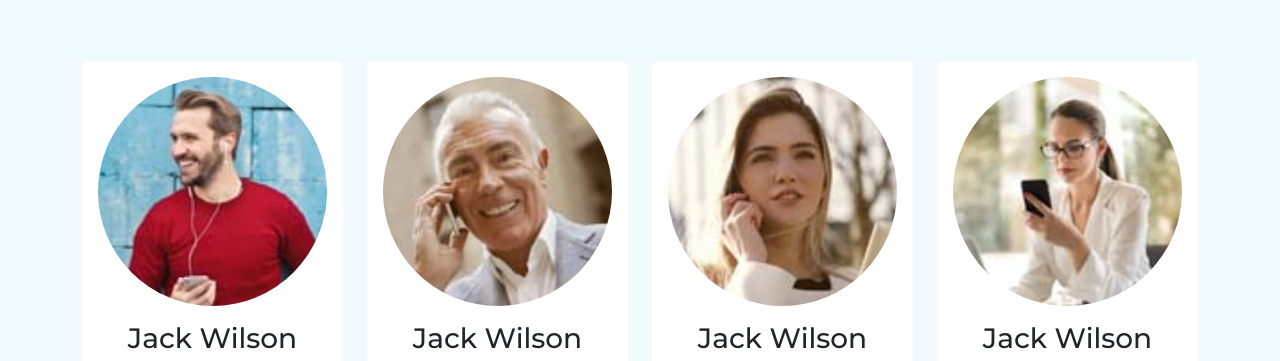
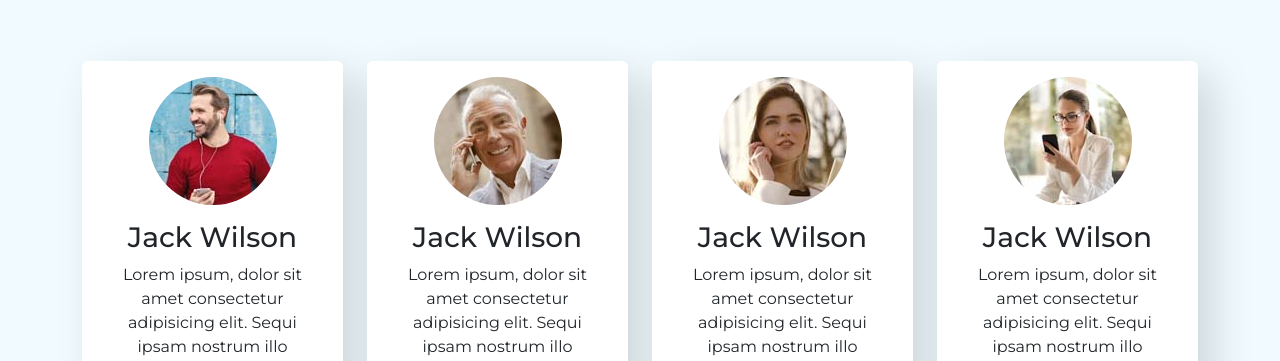
Before and after one commit to mdabir6789/bootstrap-5-project, a plain HTML site: page index.html in a window 1280 px wide. Shown: the part 3419-3780 px from the top of the page. Drawn offline with nearby package versions, Linux system fonts and the light colour scheme.

Commit message:
added images fix style

```diff
--- a/style.css
+++ b/style.css
@@ -1,49 +1,48 @@
-@import url('https://fonts.googleapis.com/css2?family=Montserrat:ital,wght@0,100;0,200;0,300;0,400;0,500;0,600;0,700;0,800;0,900;1,100;1,200;1,300;1,400;1,500;1,600;1,700;1,800;1,900&display=swap');
+@import url("https://fonts.googleapis.com/css2?family=Montserrat:ital,wght@0,100;0,200;0,300;0,400;0,500;0,600;0,700;0,800;0,900;1,100;1,200;1,300;1,400;1,500;1,600;1,700;1,800;1,900&display=swap");
 
-*{
+* {
   margin: 0px;
   padding: 0px;
 }
-body{
-    font-family: Montserrat , sans-serif;
+body {
+  font-family: Montserrat, sans-serif;
   background-color: #f1fbff;
 }
-.section-padding{
+.section-padding {
   padding: 100px 0px;
 }
-.navbar .navbar-brand{
+.navbar .navbar-brand {
   font-size: 25px;
   font-weight: bold;
   letter-spacing: 2px;
 }
-.navbar-nav .nav-item .nav-link{
+.navbar-nav .nav-item .nav-link {
   font-size: 15px;
   font-weight: 500;
   color: #000;
 }
-.carousel-item{
+.carousel-item {
   height: 100vh;
   min-height: 300px;
-
 }
-.carousel-caption{
+.carousel-caption {
   bottom: 220px;
   z-index: 2;
 }
-.carousel-caption h5{
+.carousel-caption h5 {
   font-size: 45px;
   text-transform: uppercase;
   letter-spacing: 2px;
   margin-top: 25px;
 }
-.carousel-caption p{
+.carousel-caption p {
   width: 60%;
   margin: auto;
   font-size: 18px;
   line-height: 1.9;
 }
-.carousel-inner::before{
-    content: '';
+.carousel-inner::before {
+  content: "";
   position: absolute;
   width: 100%;
   height: 100%;
@@ -52,16 +51,17 @@ body{
   background: rgba(0, 0, 0, 0.7);
   z-index: 1;
 }
-.w-100{
+.w-100 {
   height: 100vh;
 }
-.card i{
+.card i {
   font-size: 50px;
 }
-.card-body .card-title{
+.card-body .card-title {
   font-size: 28px;
 }
-.card-body .card-text{
+.card-body .card-text,
+.size-a {
   font-size: 20px;
 }
 .card.bg-dark.text-center.text-white {
@@ -70,12 +70,36 @@ body{
 .card.text-center.border-0 {
   padding: 16px;
 }
-.portfolio .card {
+#portfolio .card {
   box-shadow: 15px 15px 40px rgba(0, 0, 0, 0.15);
 }
+img.img-fluid.rounded-circle {
+  width: 128px;
+  margin: auto;
+}
+.card {
+  padding: 16px;
+}
+.team.card-body.card-title {
+  font-size: 28px;
+}
+.team .card-body .card-text {
+  font-size: 16px !important;
+}
+.socials i {
+  font-size: 20px;
+}
+#team .card {
+  box-shadow: 15px 15px 40px rgba(0, 0, 0, 0.15);
+}
+.team img {
+  width: 50px;
+  height: auto;
+}
+
 /* -----Responsive------- */
 @media (max-width: 767px) {
-.navbar-nav{
+  .navbar-nav {
     text-align: center;
   }
   .carousel-caption {
@@ -83,17 +107,17 @@ body{
     z-index: 2;
     display: block !important;
   }
-.carousel-caption h5{
+  .carousel-caption h5 {
     font-size: 17px;
   }
-.carousel-caption p{
+  .carousel-caption p {
     font-size: 12px;
     width: 100%;
   }
 }
 
 @media (max-width: 991.98px) {
-.carousel-caption{
+  .carousel-caption {
     bottom: 330px;
   }
 }
```
Lines whose indentation alone changed are shown as unchanged.
